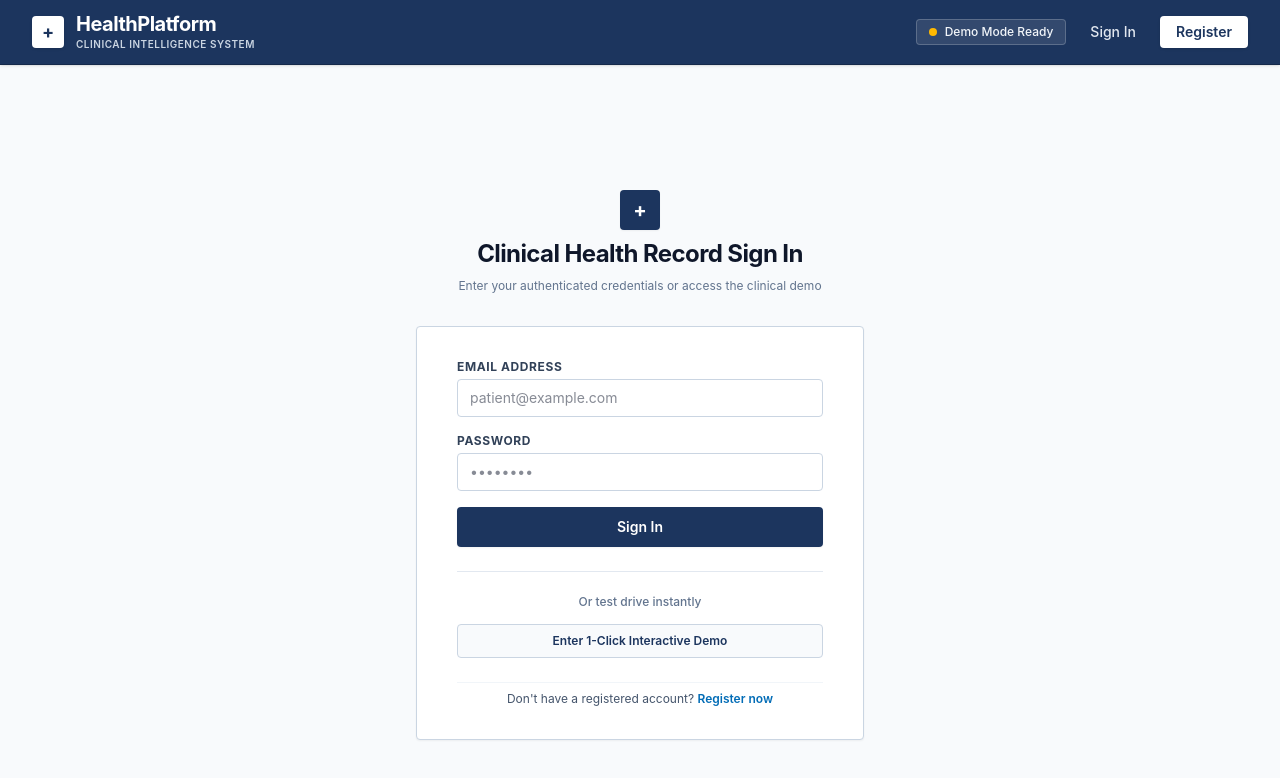
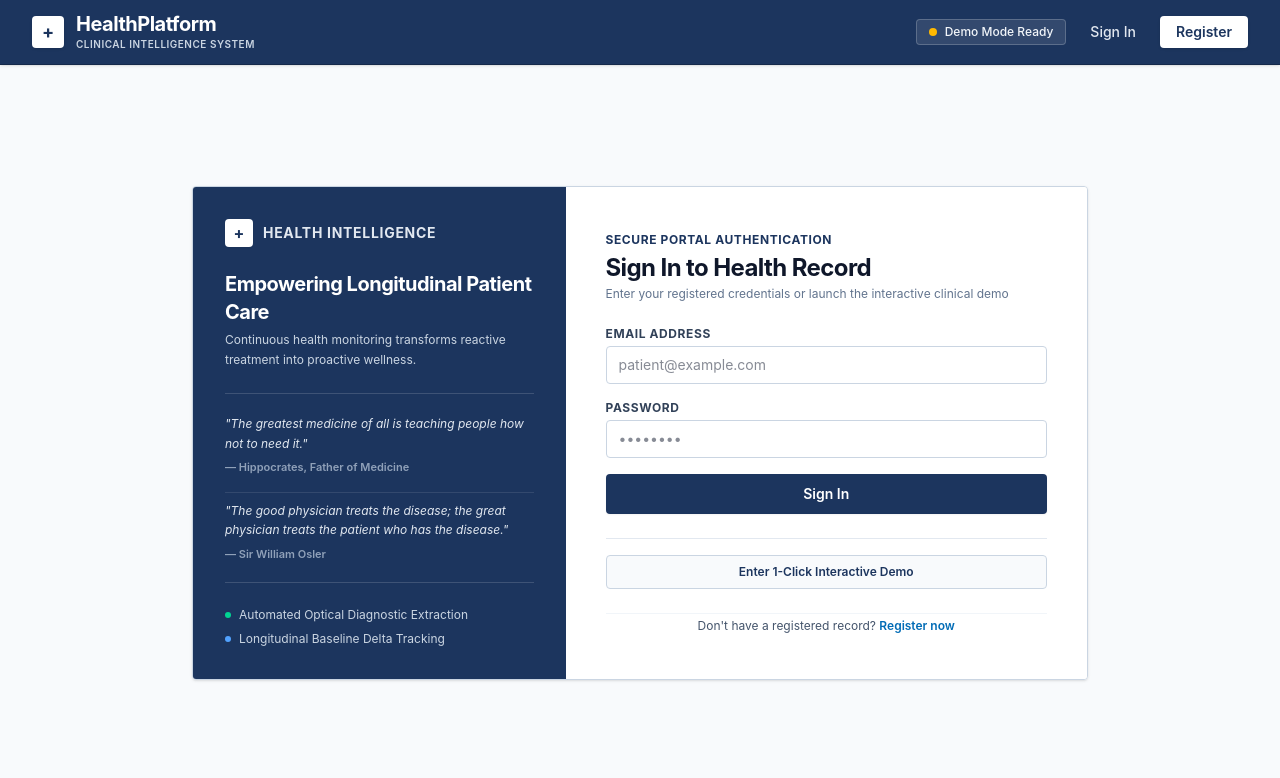
Before and after one commit to suga528027-sketch/patient-health-intelligence, a React (Vite) app in the folder frontend/: page /login in a window 1280 px wide. Shown: the top 778 px of the page. Built offline with nearby package versions, Linux system fonts and the light colour scheme; no server answers.

Commit message:
feat: enhance Login and Register pages with balanced split layout and medical quotes

```diff
--- a/frontend/src/pages/Login.jsx
+++ b/frontend/src/pages/Login.jsx
@@ -31,21 +31,78 @@ const Login = () => {
     };
 
     return (
-        <div className="min-h-screen bg-[#F8FAFC] flex flex-col justify-center py-12 sm:px-6 lg:px-8">
-            <div className="sm:mx-auto sm:w-full sm:max-w-md text-center space-y-2">
-                <div className="inline-flex items-center justify-center w-10 h-10 rounded bg-[#1C355E] text-white font-bold text-xl shadow-xs">
-                    +
+        <div className="min-h-[calc(100vh-64px)] bg-[#F8FAFC] flex items-center justify-center py-10 px-4 sm:px-6 lg:px-8">
+            <div className="max-w-4xl w-full grid md:grid-cols-12 shadow-sm rounded overflow-hidden border border-slate-300">
+                {/* Left Side: Medical Importance & Quotes Banner */}
+                <div className="md:col-span-5 bg-[#1C355E] text-white p-8 flex flex-col justify-between space-y-6">
+                    <div className="space-y-4">
+                        <div className="flex items-center gap-2.5">
+                            <div className="w-7 h-7 rounded bg-white text-[#1C355E] flex items-center justify-center font-bold text-base shadow-xs">
+                                +
+                            </div>
+                            <span className="font-bold text-sm tracking-wider uppercase text-slate-200">
+                                Health Intelligence
+                            </span>
+                        </div>
+
+                        <div className="pt-2">
+                            <h2 className="text-xl font-bold tracking-tight text-white leading-snug">
+                                Empowering Longitudinal Patient Care
+                            </h2>
+                            <p className="text-xs text-slate-300 mt-1 leading-relaxed">
+                                Continuous health monitoring transforms reactive treatment into proactive wellness.
+                            </p>
+                        </div>
+                    </div>
+
+                    {/* Medical Quotes */}
+                    <div className="space-y-4 border-y border-white/15 py-5">
+                        <blockquote className="space-y-1.5">
+                            <p className="text-xs italic text-slate-200 leading-relaxed">
+                                "The greatest medicine of all is teaching people how not to need it."
+                            </p>
+                            <footer className="text-[11px] font-semibold text-slate-400">
+                                — Hippocrates, Father of Medicine
+                            </footer>
+                        </blockquote>
+
+                        <blockquote className="space-y-1.5 pt-2 border-t border-white/10">
+                            <p className="text-xs italic text-slate-200 leading-relaxed">
+                                "The good physician treats the disease; the great physician treats the patient who has the disease."
+                            </p>
+                            <footer className="text-[11px] font-semibold text-slate-400">
+                                — Sir William Osler
+                            </footer>
+                        </blockquote>
+                    </div>
+
+                    {/* Clinical Pillars */}
+                    <div className="space-y-2 text-xs text-slate-300">
+                        <div className="flex items-center gap-2">
+                            <span className="w-1.5 h-1.5 rounded-full bg-emerald-400"></span>
+                            <span>Automated Optical Diagnostic Extraction</span>
+                        </div>
+                        <div className="flex items-center gap-2">
+                            <span className="w-1.5 h-1.5 rounded-full bg-blue-400"></span>
+                            <span>Longitudinal Baseline Delta Tracking</span>
+                        </div>
+                    </div>
                 </div>
-                <h2 className="text-2xl font-bold tracking-tight text-[#0F172A]">
-                    Clinical Health Record Sign In
-                </h2>
-                <p className="text-xs text-slate-500">
-                    Enter your authenticated credentials or access the clinical demo
-                </p>
-            </div>
 
-            <div className="mt-8 sm:mx-auto sm:w-full sm:max-w-md px-4 sm:px-0">
-                <div className="bg-white py-8 px-6 sm:px-10 border border-slate-300 rounded shadow-xs space-y-6">
+                {/* Right Side: Sign In Form */}
+                <div className="md:col-span-7 bg-white p-8 sm:p-10 flex flex-col justify-center space-y-6">
+                    <div>
+                        <div className="text-xs font-bold text-[#1C355E] uppercase tracking-wider mb-1">
+                            Secure Portal Authentication
+                        </div>
+                        <h1 className="text-2xl font-bold tracking-tight text-[#0F172A]">
+                            Sign In to Health Record
+                        </h1>
+                        <p className="text-xs text-slate-500 mt-0.5">
+                            Enter your registered credentials or launch the interactive clinical demo
+                        </p>
+                    </div>
+
                     {error && (
                         <div className="bg-red-50 border-l-4 border-red-600 text-red-800 text-xs p-3 font-medium">
                             {error}
@@ -93,21 +150,18 @@ const Login = () => {
                     </form>
 
                     <div className="relative border-t border-slate-200 pt-4">
-                        <div className="text-center">
-                            <span className="text-xs text-slate-500 font-medium">Or test drive instantly</span>
-                        </div>
                         <button
                             type="button"
                             onClick={handleDemoLogin}
-                            className="mt-3 w-full py-2 text-[#1C355E] bg-slate-50 hover:bg-slate-100 font-semibold rounded text-xs border border-slate-300 transition cursor-pointer"
+                            className="w-full py-2 text-[#1C355E] bg-slate-50 hover:bg-slate-100 font-semibold rounded text-xs border border-slate-300 transition cursor-pointer"
                         >
                             Enter 1-Click Interactive Demo
                         </button>
                     </div>
 
-                    <div className="text-center pt-2 border-t border-slate-100">
+                    <div className="text-center pt-1 border-t border-slate-100">
                         <p className="text-xs text-slate-600">
-                            Don't have a registered account?{' '}
+                            Don't have a registered record?{' '}
                             <Link to="/register" className="font-semibold text-[#026CB6] hover:underline">
                                 Register now
                             </Link>
```
Also changed, not shown: frontend/src/pages/Register.jsx (+60 -15 lines).
